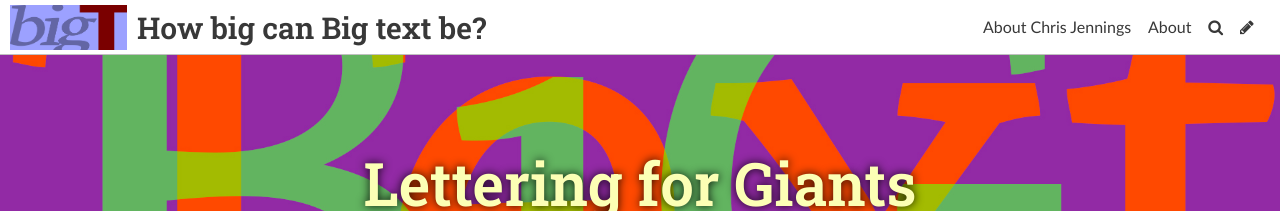
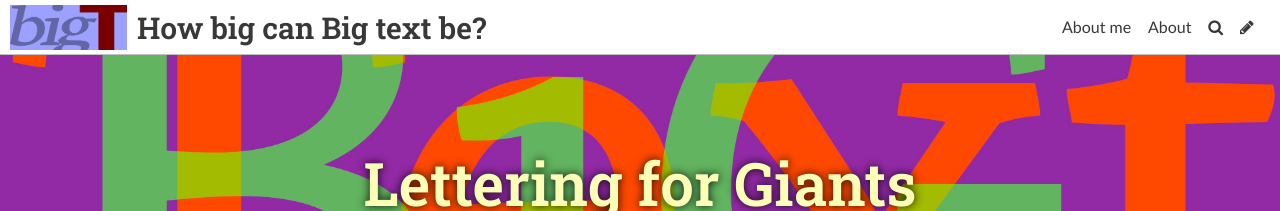
Before and after one commit to chrisatbrookes/bigtext, a Jekyll site: the page built from index.html, in a window 1280 px wide. Shown: the top 211 px of the page. Built offline with Jekyll 4.4.1, drawn with Linux system fonts in a browser that asks for light colours; some web fonts are replaced; the list of posts is cut into pages by our own code.

Commit message:
Update Settings “general”

```diff
--- a/_data/settings.yml
+++ b/_data/settings.yml
@@ -11,5 +11,6 @@ gridlayout: true
 fixednavbar: true
 upzoom: true
 items:
-  - name: About Chris Jennings
+  - name: About me
     siteurl: /aboutme
+    tab: true
```
